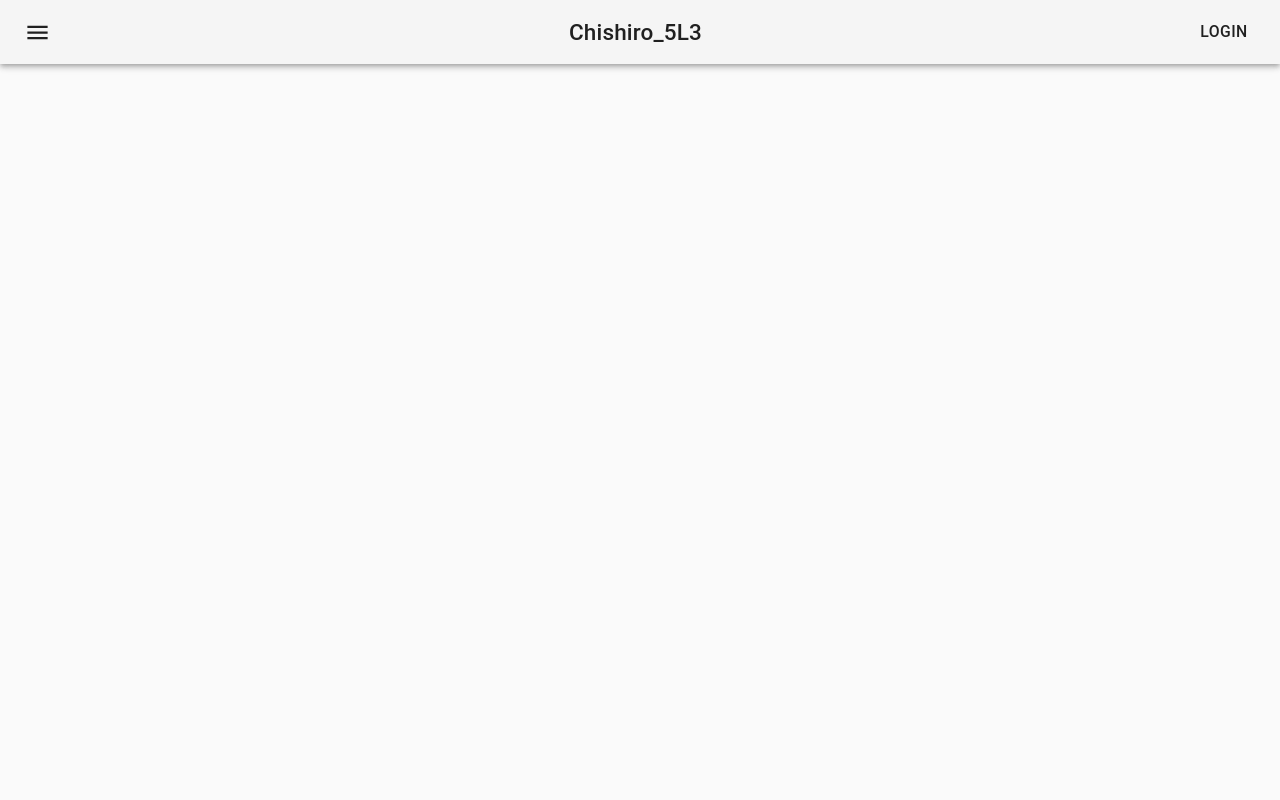
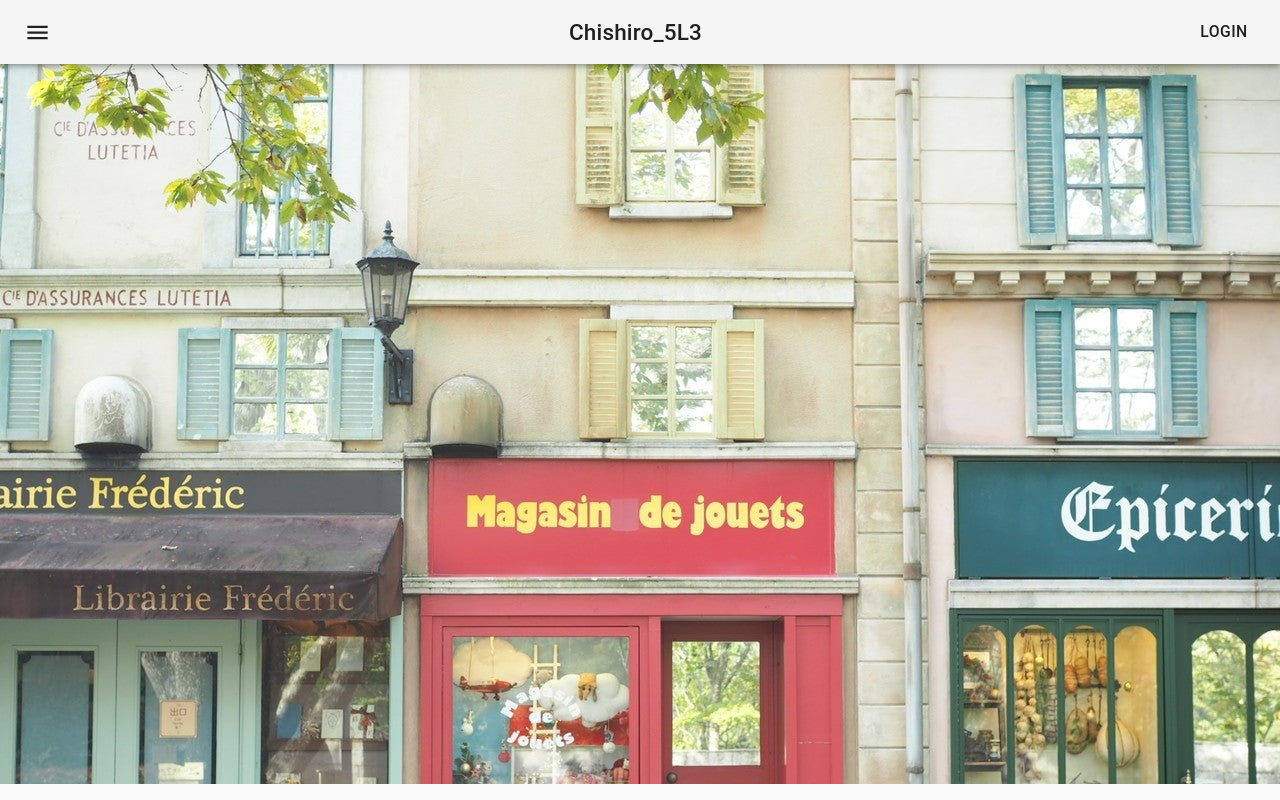
Before and after one commit to kazuki-homma/Chishiro_5L3_portofolio, a Next.js app in the folder next/: page / in a window 1280 px wide. Shown: the top 800 px of the page. Built offline with nearby package versions, Linux system fonts and the light colour scheme.

Commit message:
add top-image

```diff
--- a/next/styles/hometop.module.scss
+++ b/next/styles/hometop.module.scss
@@ -1,4 +1,6 @@
 .container {
     width: 100vw;
-    height: 100vh;
+    height: 90vh;
+    background-image: url(/picture-top.jpg);
+    background-size: cover;
 }
```
Also changed, not shown: next/public/picture-top.jpg (added).
